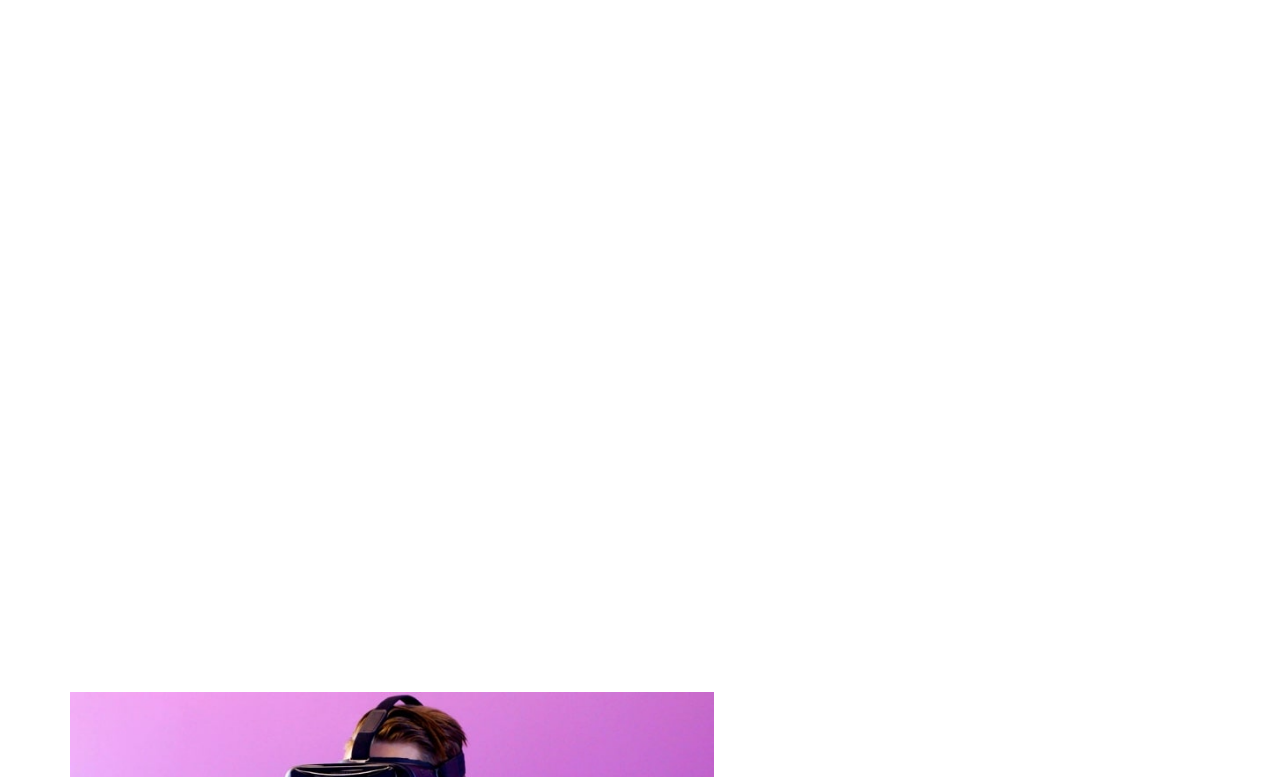
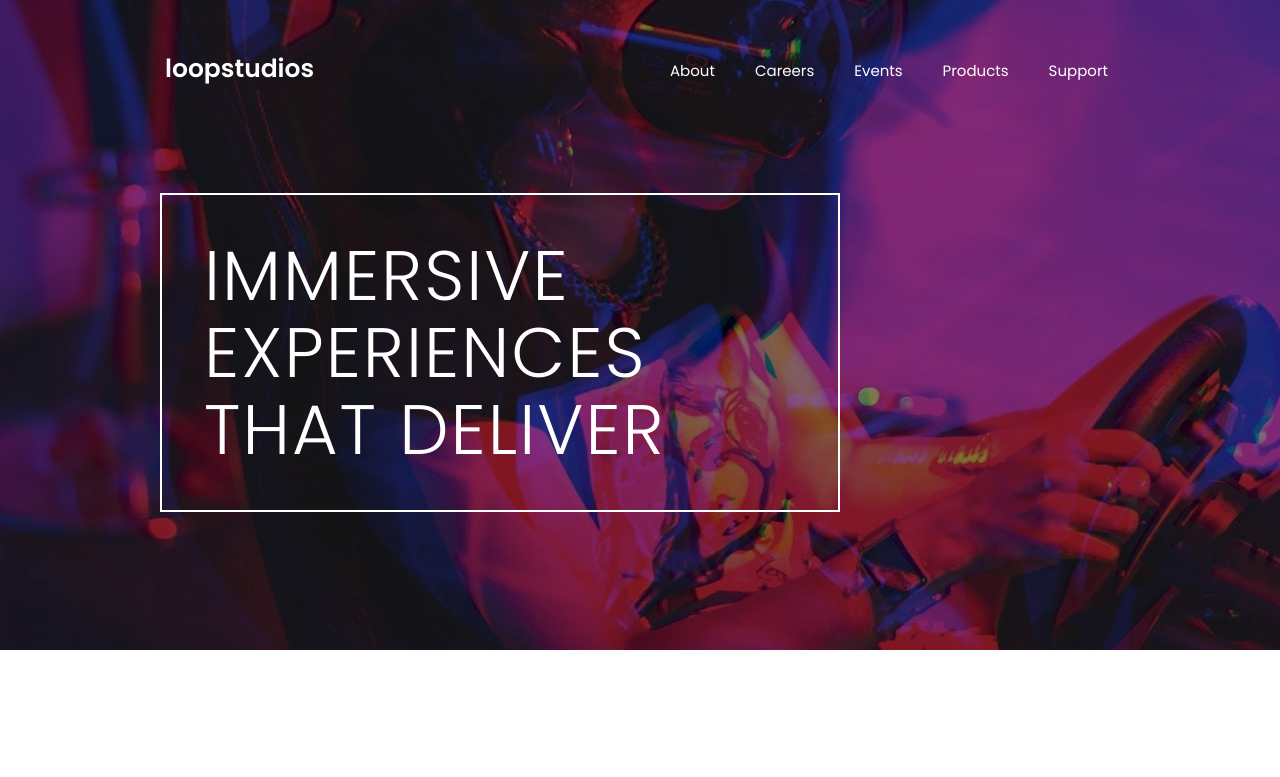
Before and after one commit to HabibaIbrahim6/Phase12, a plain HTML site: page index.html in a window 1280 px wide. Shown: the top 777 px of the page. Drawn offline with nearby package versions, Linux system fonts and the light colour scheme.

Commit message:
Add files via upload

```diff
--- a/style.css
+++ b/style.css
@@ -1,7 +1,5 @@
 @import url('https://fonts.googleapis.com/css2?family=Poppins:wght@300;400;600&display=swap');
-*{margin:0;
-  padding:0;
- }
+
 body {
   display: flex;
   flex-direction: column;
@@ -30,8 +28,8 @@ body {
 
 nav {
   position: relative;
-/*   width: 100%;
-  min-height: 650px; */
+  width: 100%;
+  min-height: 650px;
   background-size: cover;
   background-position: center;
   background-repeat: no-repeat;
@@ -44,6 +42,7 @@ nav::before {
   position: absolute;
   top: 0;
   left: 0;
+  width: 100%;
   height: 100%;
   background-image: url('image-hero.jpg');
   background-size: cover;
```
